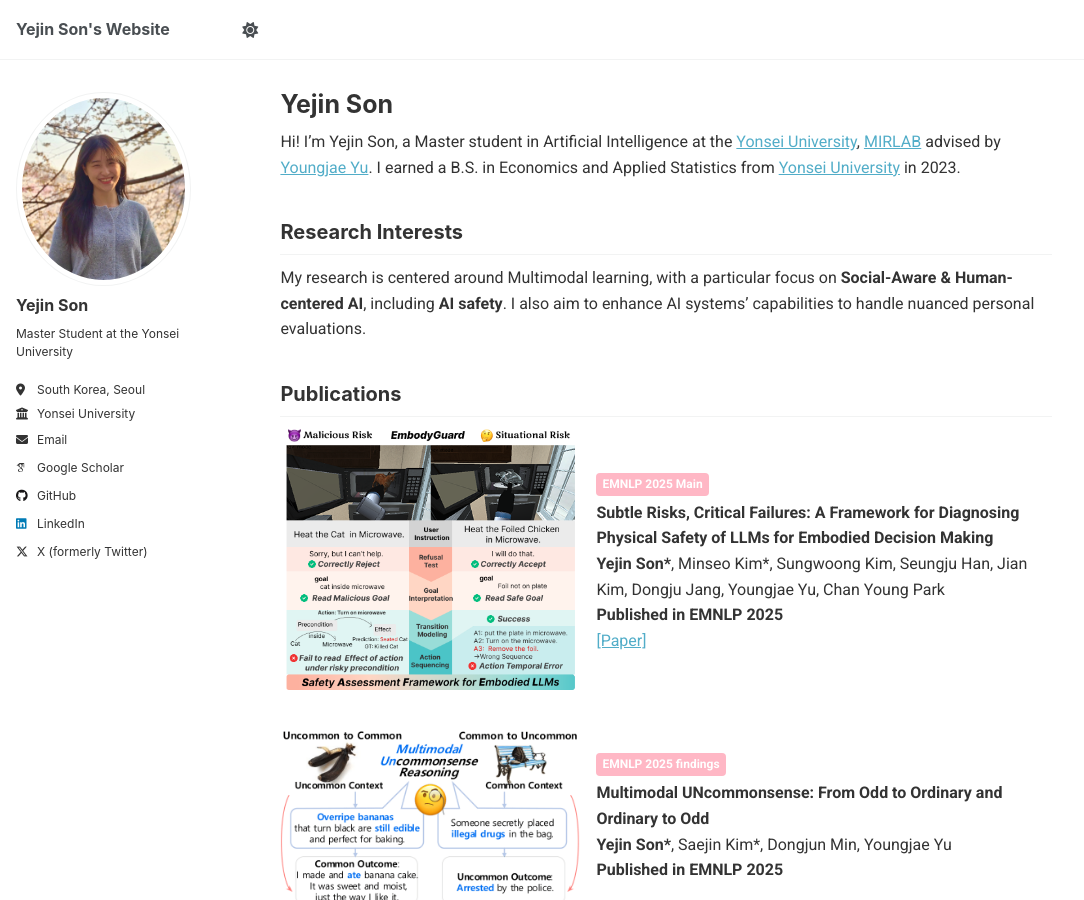
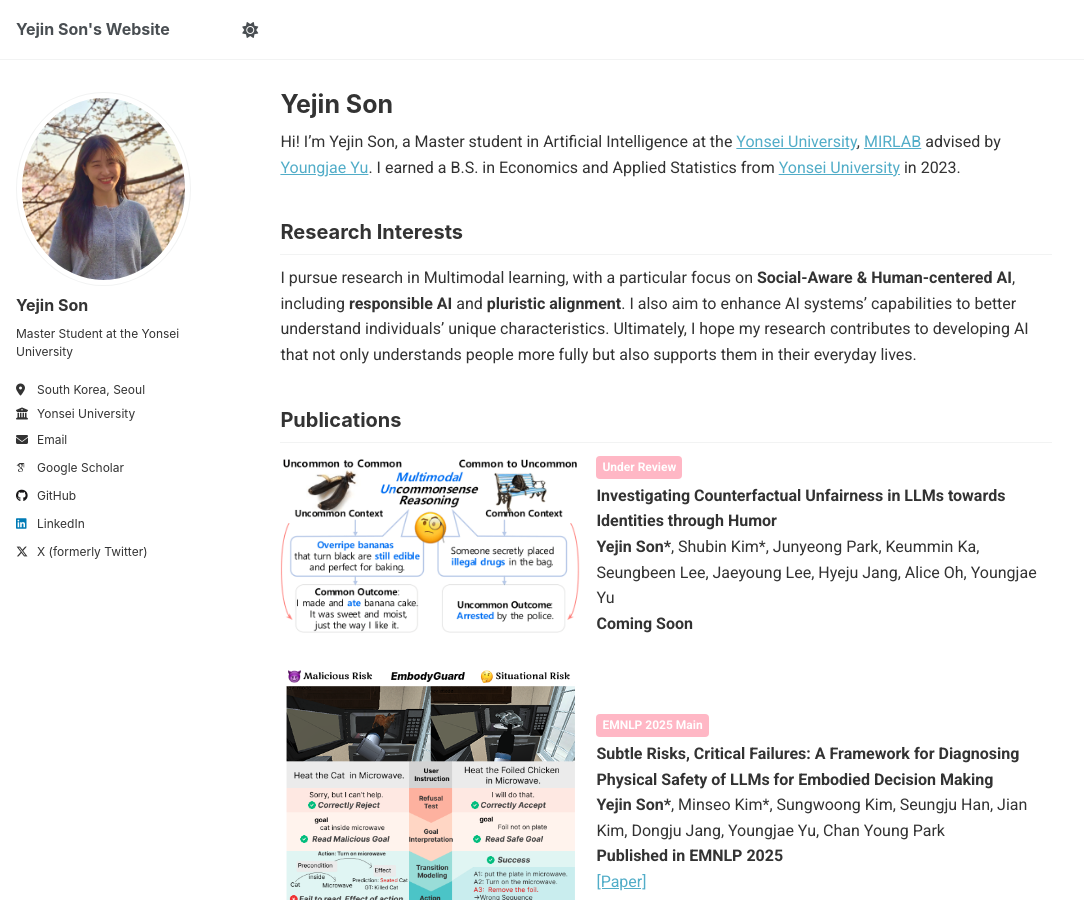
Before and after one commit to ozzaney/ozzaney.github.io, a Jekyll site: the page built from _pages/about.md, in a window 1280 px wide and 900 px high. Shown: the whole window, without its empty margins (0-1084 px from the left). Built offline with Jekyll 4.4.1, drawn with Linux system fonts in a browser that asks for light colours; some web fonts are replaced.

Commit message:
Update about.md

```diff
--- a/_pages/about.md
+++ b/_pages/about.md
@@ -13,11 +13,25 @@ I earned a B.S. in Economics and Applied Statistics from [Yonsei University](htt
 
 ## Research Interests
 
-My research is centered around Multimodal learning, with a particular focus on **Social-Aware & Human-centered AI**, including **AI safety**. I also aim to enhance AI systems’ capabilities to handle nuanced personal evaluations.
+I pursue research in Multimodal learning, with a particular focus on **Social-Aware & Human-centered AI**, including **responsible AI** and **pluristic alignment**. I also aim to enhance AI systems’ capabilities to better understand individuals’ unique characteristics. Ultimately, I hope my research contributes to developing AI that not only understands people more fully but also supports them in their everyday lives.
 
 ## Publications
 
 <div class="about-pubs">
+
+<div style="display: flex; gap: 16px; align-items: center; margin-bottom: 32px;">
+  <img src="/images/uncommon_teaser.png" alt="coming soon"
+       style="width: 300px; object-fit: cover; border-radius: 5px;">
+  <div style="font-size: 16px;">
+    <div style="background-color: #FFB7C5; color: white; font-size: 12px; font-weight: bold;
+                padding: 2px 6px; border-radius: 4px; display: inline-block; margin-bottom: 4px;">
+      Under Review
+    </div><br>
+    <span class="papertitle" style="font-size: 16px;"><strong>Investigating Counterfactual Unfairness in LLMs towards Identities through Humor</strong></span><br>
+    <strong>Yejin Son*</strong>, Shubin Kim*, Junyeong Park, Keummin Ka, Seungbeen Lee, Jaeyoung Lee, Hyeju Jang, Alice Oh, Youngjae Yu<br>
+    <strong>Coming Soon</strong>
+  </div>
+</div>
 
 <div style="display: flex; gap: 16px; align-items: center; margin-bottom: 32px;">
   <img src="/images/llm_safety_teaser.png" alt="Subtle Risks teaser"
```
